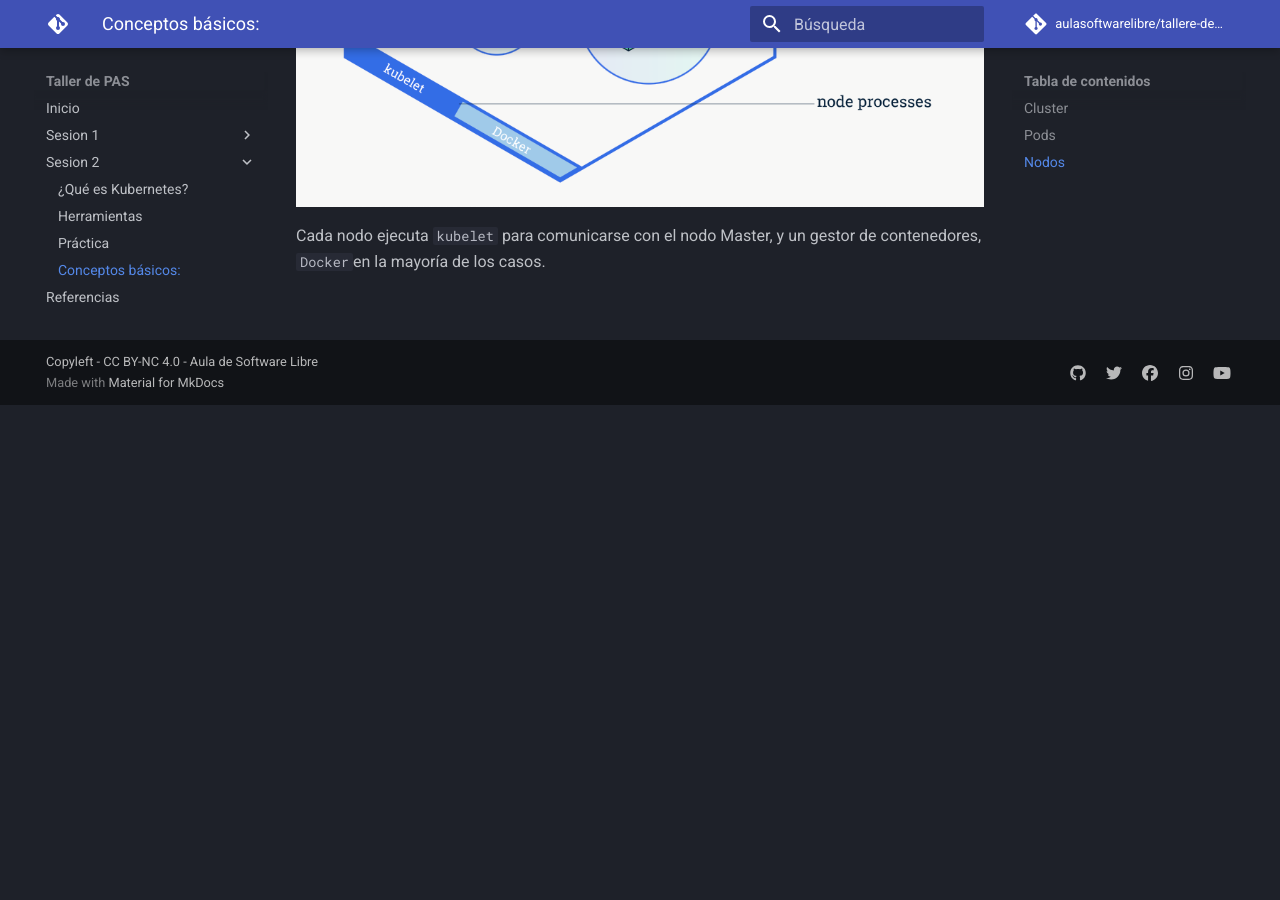
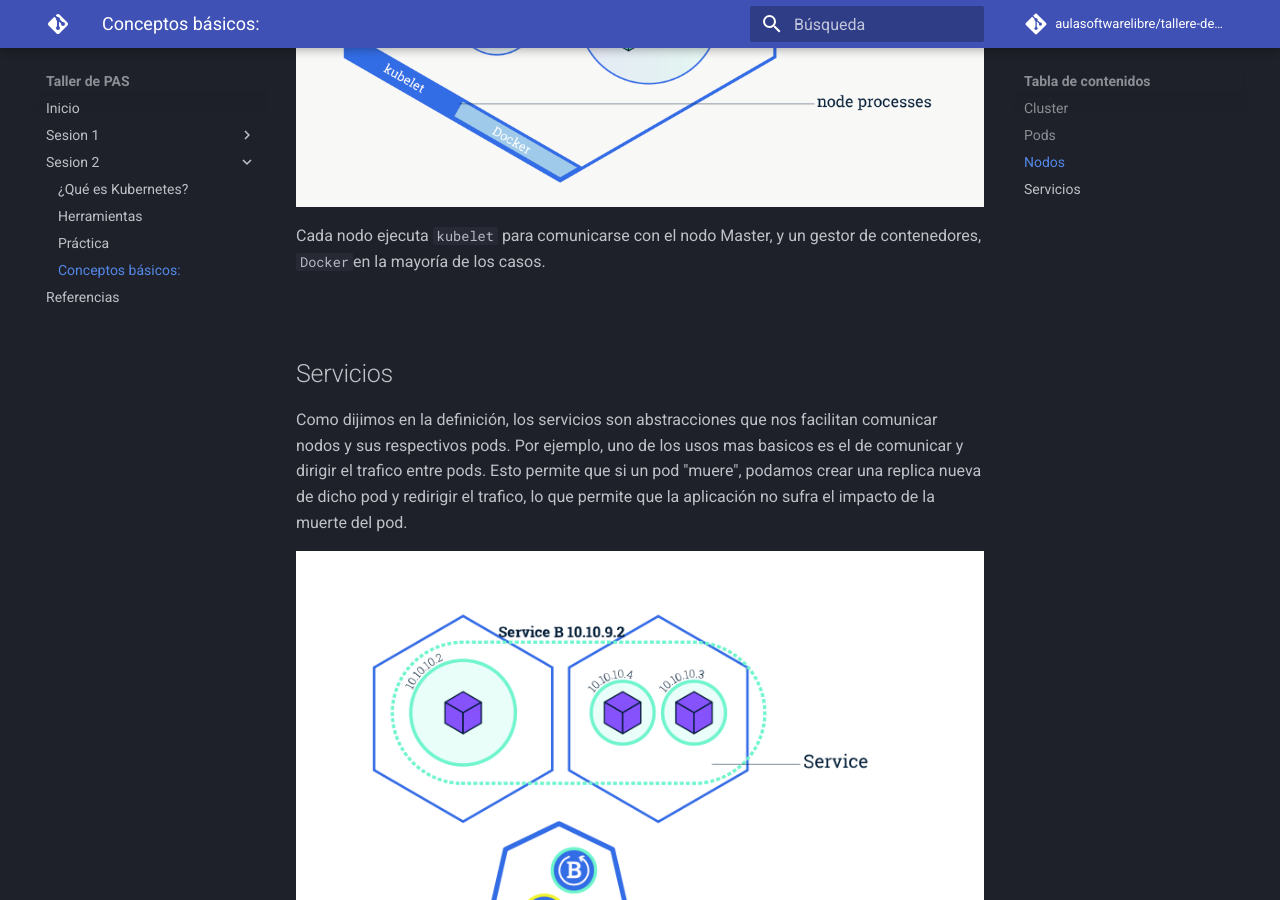
Before and after one commit to aulasoftwarelibre/taller-de-pas, an MkDocs documentation site: the page built from docs/Sesion-2/ConceptosBasicos.md, in a window 1280 px wide and 900 px high, scrolled down 2620 px. Built offline with MkDocs 1.6.1 and Material for MkDocs 9.7.7, drawn with Linux system fonts in a browser that asks for light colours; comment, search, counter and statistics services are not loaded; before the commit the page ends 3025 px from its top, so only the background shows below that; some of the changed text lies outside the part shown.

Commit message:
servicio

```diff
--- a/docs/Sesion-2/ConceptosBasicos.md
+++ b/docs/Sesion-2/ConceptosBasicos.md
@@ -38,7 +38,7 @@ Un ejemplo claro de pod con varios contenedores seria el de una app donde en un
 
 ![Cluster](images/pod.png)
 
-Cada nodo ejecuta `kubelet` para comunicarse con el nodo Master, y un gestor de contenedores, `Docker`en la mayoría de los casos.
+Cada pod cuenta con una IP propia dentro de nuestro equipo, lo que nos permitirá comunicarlos entre ellos de forma organizada.
 
 <br>
 
@@ -51,3 +51,12 @@ Cada nodo será cada máquina de nuestro cluster. La estructura del nodo Master
 Cada nodo ejecuta `kubelet` para comunicarse con el nodo Master, y un gestor de contenedores, `Docker`en la mayoría de los casos.
 
 <br>
+
+## Servicios
+
+Como dijimos en la definición, los servicios son abstracciones que nos facilitan comunicar nodos y sus respectivos pods.
+Por ejemplo, uno de los usos mas basicos es el de comunicar y dirigir el trafico entre pods. Esto permite que si un pod "muere", podamos crear una replica nueva de dicho pod y redirigir el trafico, lo que permite que la aplicación no sufra el impacto de la muerte del pod.
+
+![Cluster](images/servicio.png)
+
+<br>
```
Also changed, not shown: docs/Sesion-2/images/servicio.png (added).
